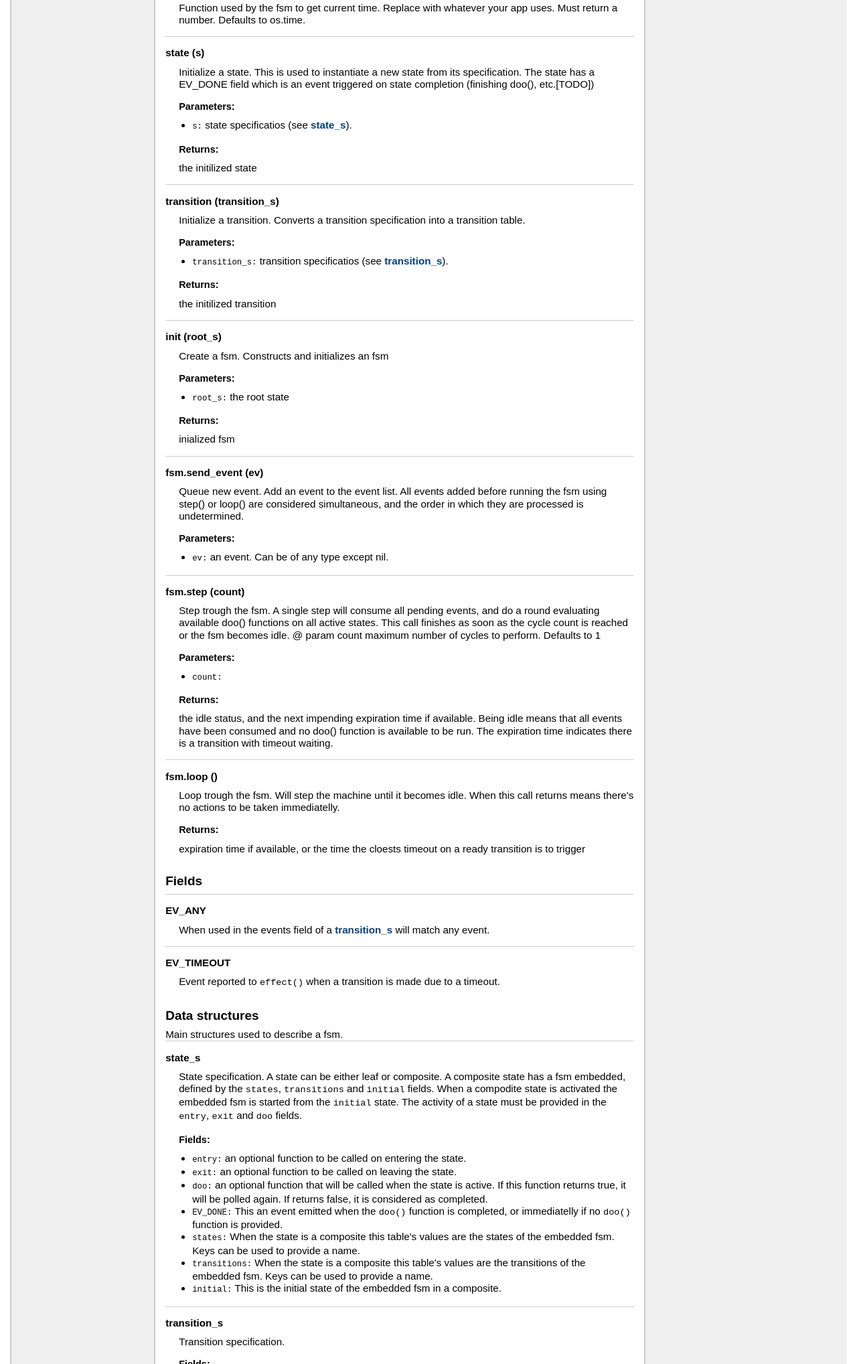
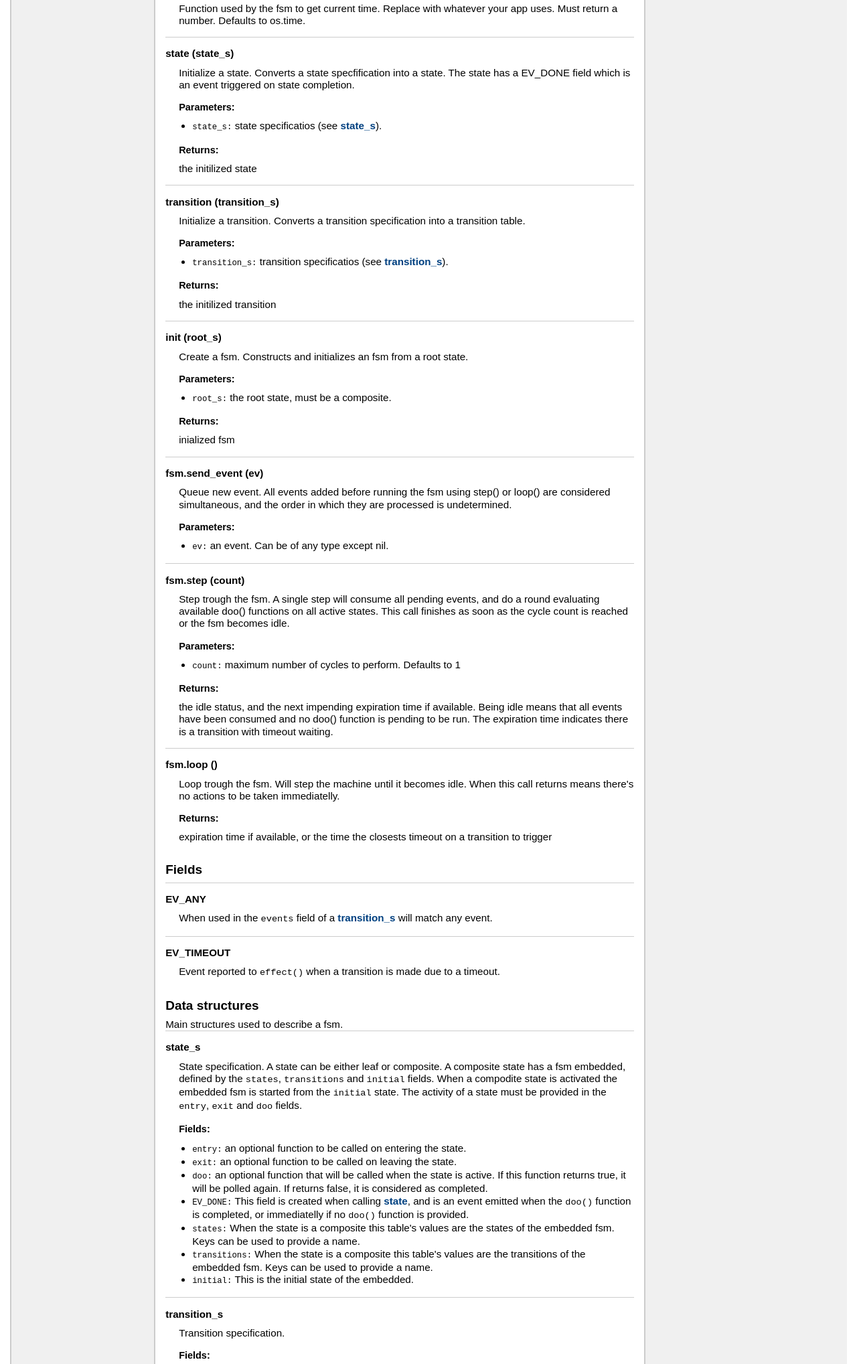
Before and after one commit to xopxe/ahsm, a plain HTML site: page doc/index.html in a window 1280 px wide. Shown: the part 763-2800 px from the top of the page at 67% size. Drawn offline with Linux system fonts and the light colour scheme.

Commit message:
improve docs

```diff
--- a/doc/index.html
+++ b/doc/index.html
@@ -45,10 +45,9 @@
 <div id="content">
 
 <h1>Module <code>ahsm</code></h1>
-<p>ahsm Hierarchical State Machine
- ahsm is a very small implementation of Hierararchical State Machines,
- also known as Statecharts.</p>
-<p> It's written in Lua, with no external
+<p>ahsm Hierarchical State Machine.</p>
+<p> ahsm is a very small implementation of Hierararchical State Machines,
+ also known as Statecharts. It's written in Lua, with no external
  dependencies, and in a single file. Can be run on platforms as small as
  a microcontroler.</p>
     <h3>Usage:</h3>
@@ -65,7 +64,7 @@
 	<td class="summary">Function used by the fsm to get current time.</td>
 	</tr>
 	<tr>
-	<td class="name" nowrap><a href="#state">state (s)</a></td>
+	<td class="name" nowrap><a href="#state">state (state_s)</a></td>
 	<td class="summary">Initialize a state.</td>
 	</tr>
 	<tr>
@@ -93,7 +92,7 @@
 <table class="function_list">
 	<tr>
 	<td class="name" nowrap><a href="#EV_ANY">EV_ANY</a></td>
-	<td class="summary">When used in the events field of a <a href="index.html#transition_s">transition_s</a> will match any event.</td>
+	<td class="summary">When used in the <code>events</code> field of a <a href="index.html#transition_s">transition_s</a> will match any event.</td>
 	</tr>
 	<tr>
 	<td class="name" nowrap><a href="#EV_TIMEOUT">EV_TIMEOUT</a></td>
@@ -137,19 +136,18 @@
 </dd>
     <dt>
     <a name = "state"></a>
-    <strong>state (s)</strong>
+    <strong>state (state_s)</strong>
     </dt>
     <dd>
     Initialize a state.
- This is used to instantiate a new state from its specification.
- The state has a EV_DONE
- field which is an event triggered on state completion (finishing doo(),
- etc.[TODO])
+ Converts a state specfification into a state.
+ The state has a EV_DONE field which is an event triggered on state
+ completion.
 
 
     <h3>Parameters:</h3>
     <ul>
-        <li><span class="parameter">s</span>
+        <li><span class="parameter">state_s</span>
          state specificatios (see <a href="index.html#state_s">state_s</a>).
         </li>
     </ul>
@@ -196,13 +194,13 @@
     </dt>
     <dd>
     Create a fsm.
- Constructs and initializes an fsm
+ Constructs and initializes an fsm from a root state.
 
 
     <h3>Parameters:</h3>
     <ul>
         <li><span class="parameter">root_s</span>
-         the root state
+         the root state, must be a composite.
         </li>
     </ul>
 
@@ -222,9 +220,9 @@
     </dt>
     <dd>
     Queue new event.
- Add an event to the event list. All events added before running the fsm
- using step() or loop() are considered simultaneous, and the order in which
- they are processed is undetermined.
+ All events added before running the fsm using step() or loop() are
+ considered simultaneous, and the order in which they are processed
+ is undetermined.
 
 
     <h3>Parameters:</h3>
@@ -248,15 +246,12 @@
  A single step will consume all pending events, and do a round evaluating
  available doo() functions on all active states. This call finishes as soon
  as the cycle count is reached or the fsm becomes idle.
- @ param count maximum number of cycles to perform. Defaults to 1
 
 
     <h3>Parameters:</h3>
     <ul>
         <li><span class="parameter">count</span>
-
-
-
+         maximum number of cycles to perform. Defaults to 1
         </li>
     </ul>
 
@@ -265,7 +260,7 @@
 
          the idle status, and the next impending expiration time if
  available. Being idle means that all events have been consumed and no
- doo() function is available to be run. The expiration time indicates there
+ doo() function is pending to be run. The expiration time indicates there
  is a transition with timeout waiting.
     </ol>
 
@@ -287,8 +282,8 @@
     <h3>Returns:</h3>
     <ol>
 
-        expiration time if available, or the time the cloests timeout
- on a ready transition is to trigger
+        expiration time if available, or the time the closests timeout
+ on a transition to trigger
     </ol>
 
 
@@ -304,7 +299,7 @@
     <strong>EV_ANY</strong>
     </dt>
     <dd>
-    When used in the events field of a <a href="index.html#transition_s">transition_s</a> will match any event.
+    When used in the <code>events</code> field of a <a href="index.html#transition_s">transition_s</a> will match any event.
 
 
 
@@ -357,23 +352,24 @@
         </li>
         <li><span class="parameter">doo</span>
          an optional function that will be called when the state is
- active. If this function returns true, it will be polled again. If returns
- false, it is considered as completed.
+ active. If this function returns true, it will be polled again. If
+ returns false, it is considered as completed.
         </li>
         <li><span class="parameter">EV_DONE</span>
-         This an event emitted when the <code>doo()</code> function is completed, or
- immediatelly if no <code>doo()</code> function is provided.
+         This field is created when calling <a href="index.html#state">state</a>, and is an
+ event emitted when the <code>doo()</code> function is completed, or immediatelly if
+ no <code>doo()</code> function is provided.
         </li>
         <li><span class="parameter">states</span>
          When the state is a composite this table's values are the
  states of the embedded fsm. Keys can be used to provide a name.
         </li>
         <li><span class="parameter">transitions</span>
-         When the state is a composite this table's values are the
- transitions of the embedded fsm. Keys can be used to provide a name.
+         When the state is a composite this table's values are
+ the transitions of the embedded fsm. Keys can be used to provide a name.
         </li>
         <li><span class="parameter">initial</span>
-         This is the initial state of the embedded fsm in a composite.
+         This is the initial state of the embedded.
         </li>
     </ul>
 
@@ -404,8 +400,8 @@
         </li>
         <li><span class="parameter">guard</span>
          if provided, when the transition is triggered this function
- will be evaluated with the event as parameter. If returns a true value the
- transition is made.
+ will be evaluated with the event as parameter. If returns a true value
+ the transition is made.
         </li>
         <li><span class="parameter">effect</span>
          this funcion of transition traversal, with the triggering
@@ -431,7 +427,7 @@
 </div> <!-- id="main" -->
 <div id="about">
 <i>generated by <a href="http://github.com/stevedonovan/LDoc">LDoc 1.4.6</a></i>
-<i style="float:right;">Last updated 2018-09-29 19:21:28 </i>
+<i style="float:right;">Last updated 2018-09-29 23:19:11 </i>
 </div> <!-- id="about" -->
 </div> <!-- id="container" -->
 </body>
```
Also changed, not shown: 1 other file.
